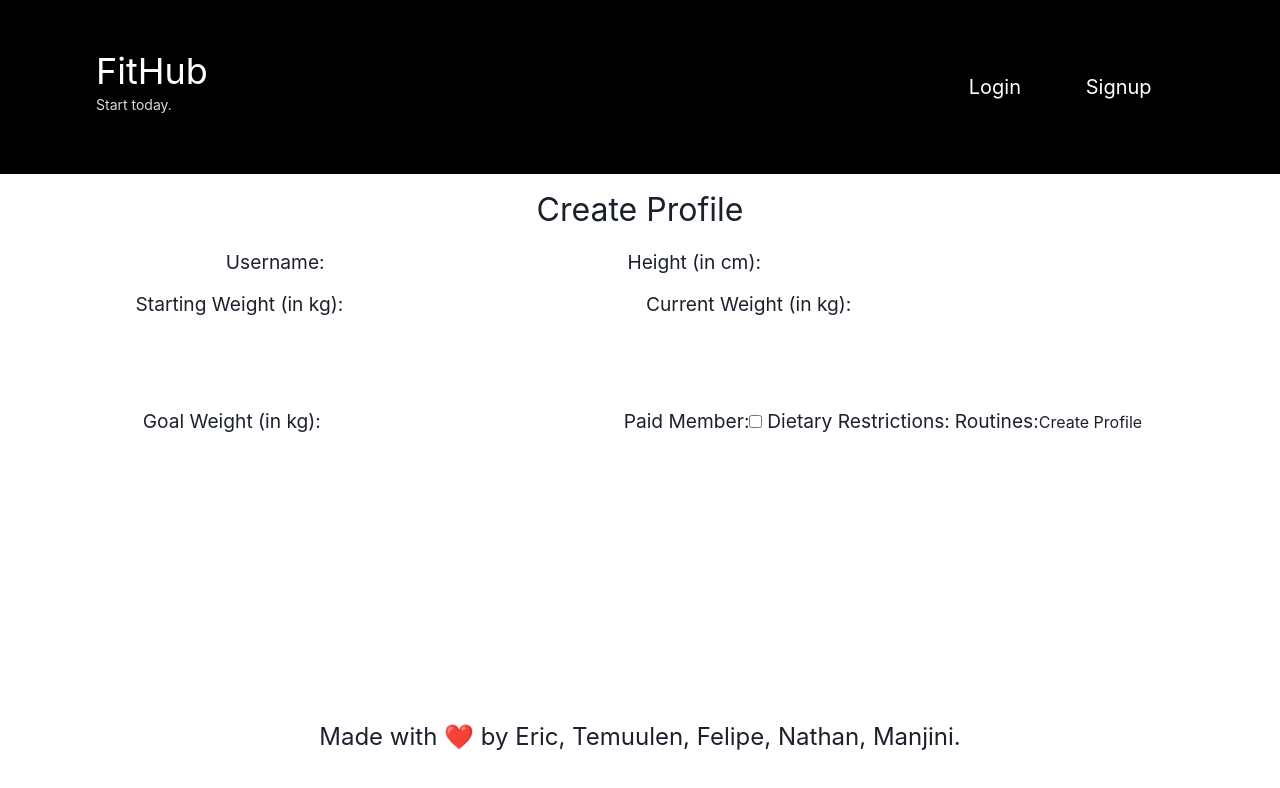
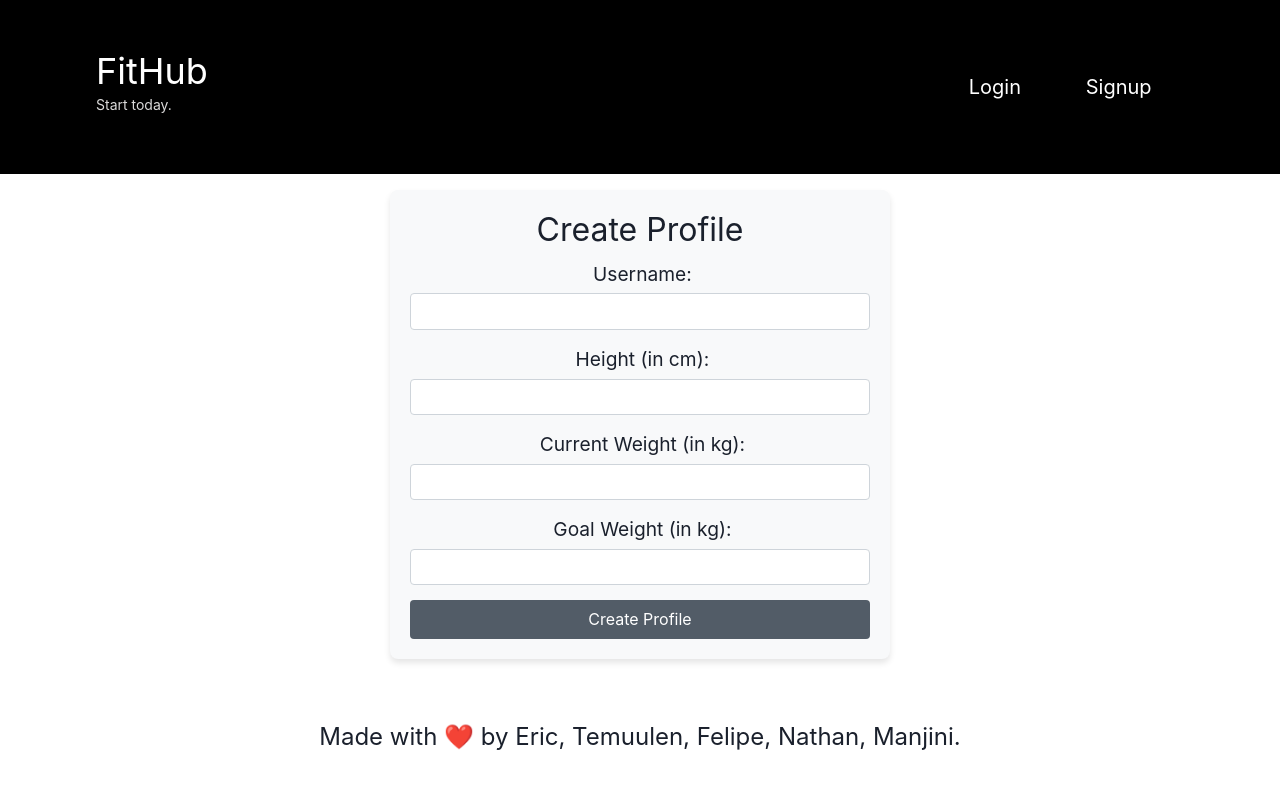
Before and after one commit to Eric-K-Smyth/FitHub, a React (Vite) app in the folder client/: page /questionnaire in a window 1280 px wide. Shown: the top 788 px of the page. Built offline with nearby package versions, Linux system fonts and the light colour scheme.

Commit message:
updated the custom page, and the questionairre page

```diff
--- a/client/src/pages/Custom.css
+++ /dev/null
@@ -1,23 +0,0 @@
-.workout-container {
-    display: flex;
-    flex-direction: column;
-    padding: 20px;
-  }
-
-  .category-section {
-    margin-bottom: 20px;
-  }
-
-  .workout-rows {
-    display: flex;
-    flex-wrap: wrap;
-    gap: 20px;
-  }
-
-  .workout-block {
-    border: 1px solid #ccc;
-    border-radius: 8px;
-    overflow: hidden;
-    box-shadow: 0 2px 5px rgba(0, 0, 0, 0.1);
-    width: calc(25% - 20px);
-  }
--- a/client/src/pages/Custom.jsx
+++ b/client/src/pages/Custom.jsx
@@ -3,7 +3,7 @@ import { useQuery } from '@apollo/client';
 import { GET_WORKOUTS } from '../utils/queries';
 import WorkoutBlock from '../components/WorkoutBlock';
 // import CustomRoutine from '../components/CustomRoutine';
-import './Custom.css';
+import './Style.css';
 
 const Custom = () => {
   const { loading, error, data } = useQuery(GET_WORKOUTS);
--- a/client/src/pages/Questionnaire.jsx
+++ b/client/src/pages/Questionnaire.jsx
@@ -3,6 +3,7 @@ import { useNavigate } from 'react-router-dom';
 import { useMutation } from '@apollo/client';
 import { CREATE_PROFILE } from '../utils/mutations';
 import Auth from '../utils/auth';
+import './Style.css';
 
 const Questionnaire = () => {
   const [formData, setFormData] = useState({
@@ -12,7 +13,7 @@ const Questionnaire = () => {
     bw_start: '',
     bw_current: '',
     bw_goal: '',
-    dietary: ['654d4b4be6f309e1658ca671'],
+    // dietary: ['654d4b4be6f309e1658ca671'],THIS INFORMATION IS BEING COLLECTED IN THE MEAL PLANNER ALREADY
     routines: ['654d4b4be6f309e1658ca680'],
     calendar: ['2023-11-09'],
   });
@@ -21,11 +22,27 @@ const Questionnaire = () => {
   const [createProfile] = useMutation(CREATE_PROFILE);
 
   const handleChange = (e) => {
-    const { name, value, type, checked } = e.target;
+    const { name, type, checked, options } = e.target;
+
+    if (type === 'checkbox') {
       setFormData({
         ...formData,
-        [name]: type === 'checkbox' ? checked : value,
+        [name]: checked,
       });
+    } else if (type === 'select-multiple') {
+      let values = Array.from(options)
+                       .filter(option => option.selected)
+                       .map(option => option.value);
+      setFormData({
+        ...formData,
+        [name]: values,
+      });
+    } else {
+      setFormData({
+        ...formData,
+        [name]: e.target.value,
+      });
+    }
   };
 
   console.log('THIS IS THE FORMDATA:', formData);
@@ -47,33 +64,30 @@ const Questionnaire = () => {
       return;
     }
     const parsedHeight = formData.height ? parseInt(formData.height) : null;
-    const parsedStartWeight = formData.bw_start ? parseInt(formData.bw_start) : null;
     const parsedCurrentWeight = formData.bw_current ? parseInt(formData.bw_current) : null;
     const parsedGoalWeight = formData.bw_goal ? parseInt(formData.bw_goal) : null;
 
     if (
       parsedHeight === null ||
-      parsedStartWeight === null ||
       parsedCurrentWeight === null ||
       parsedGoalWeight === null
     ) {
       console.error('One or more numeric fields are invalid.');
       return;
     }
-
   try {
     const { data } = await createProfile({
       variables: {
         id: userId,
         username: username,
         height: parsedHeight,
-        payMember: formData.payMember,
-        bw_start: parsedStartWeight,
-        bw_current: parsedCurrentWeight,
-        bw_goal: parsedGoalWeight,
-        dietary: formData.dietary,
-        routines: formData.routines,
-        calendar: formData.calendar,
+        payMember: true, //HARDCODED FOR NOW
+        bwStart: parsedCurrentWeight,
+        bwCurrent: parsedCurrentWeight,
+        bwGoal: parsedGoalWeight,
+        // dietary: formData.dietary,
+        // routines: formData.routines,
+        // calendar: formData.calendar,
       },
     });
 
@@ -92,80 +106,69 @@ const Questionnaire = () => {
 
   return (
     <div className="questionnaire">
-      <form onSubmit={handleSubmit}>
-        <h2>Create Profile</h2>
-        <label>
-          Username:
+      <h2>Create Profile</h2>
+      <form onSubmit={handleSubmit} className="profile-form">
+        <div className="form-group">
+          <label htmlFor="username">Username:</label>
           <input
             type="text"
+            id="username"
             name="username"
             value={formData.username}
             onChange={handleChange}
             required
           />
-        </label>
-        <label>
-          Height (in cm):
+        </div>
+        <div className="form-group">
+          <label htmlFor="height">Height (in cm):</label>
           <input
             type="number"
+            id="height"
             name="height"
             value={formData.height}
             onChange={handleChange}
             required
           />
-        </label>
-        <label>
-          Starting Weight (in kg):
+        </div>
+        <div className="form-group">
+          <label htmlFor="bw_current">Current Weight (in kg):</label>
           <input
             type="number"
-            name="bw_start"
-            value={formData.bw_start}
-            onChange={handleChange}
-            required
-          />
-        </label>
-        <label>
-          Current Weight (in kg):
-          <input
-            type="number"
+            id="bw_current"
             name="bw_current"
             value={formData.bw_current}
             onChange={handleChange}
             required
           />
-        </label>
-        <label>
-          Goal Weight (in kg):
+        </div>
+        <div className="form-group">
+          <label htmlFor="bw_goal">Goal Weight (in kg):</label>
           <input
             type="number"
+            id="bw_goal"
             name="bw_goal"
             value={formData.bw_goal}
             onChange={handleChange}
             required
           />
-        </label>
-        <label>
-          Paid Member:
-          <input
-            type="checkbox"
-            name="payMember"
-            checked={formData.payMember}
+        </div>
+        {/* <div className="form-group">
+          <label htmlFor="dietary">Dietary Restrictions:</label>
+          <select
+            multiple
+            id="dietary"
+            name="dietary"
+            value={formData.dietary}
             onChange={handleChange}
-          />
-        </label>
-        <label>
-          Dietary Restrictions:
-          <select multiple name="dietary" value={formData.dietary} onChange={handleChange}>
-            {/* DIETARY OPTIONS HERE */}
+          >
+            <option value="Paleo">Paleo</option>
+            <option value="Vegan">Vegan</option>
+            <option value="Vegetarian">Vegetarian</option>
+            <option value="Ketogenic">Ketogenic</option>
+            <option value="GlutenFree">Gluten Free</option>
           </select>
-        </label>
-        <label>
-          Routines:
-          <select multiple name="routines" value={formData.routines} onChange={handleChange}>
-            {/* ROUTINE OPTIONS HERE */}
-          </select>
-        </label>
-        <button type="submit">Create Profile</button>
+        </div> */}
+        <button type="submit" className="submit-btn">Create Profile</button>
       </form>
     </div>
   );
--- /dev/null
+++ b/client/src/pages/Style.css
@@ -0,0 +1,64 @@
+.workout-container {
+  display: flex;
+  flex-direction: column;
+  padding: 20px;
+}
+
+.category-section {
+  margin-bottom: 20px;
+}
+
+.workout-rows {
+  display: flex;
+  flex-wrap: wrap;
+  gap: 20px;
+  justify-content: flex-start;
+}
+
+.workout-block {
+  border: 1px solid #ccc;
+  border-radius: 8px;
+  overflow: hidden;
+  box-shadow: 0 2px 5px rgba(0, 0, 0, 0.1);
+  width: 200px !important;
+  margin-bottom: 20px;
+}
+.questionnaire {
+  max-width: 500px;
+  margin: 0 auto;
+  padding: 20px;
+  background: #f8f9fa;
+  border-radius: 8px;
+  box-shadow: 0 4px 6px rgba(0, 0, 0, 0.1);
+}
+
+.profile-form .form-group {
+  margin-bottom: 15px;
+}
+
+.profile-form label {
+  display: block;
+  margin-bottom: 5px;
+}
+
+.profile-form input,
+.profile-form select {
+  width: 100%;
+  padding: 8px;
+  border: 1px solid #ced4da;
+  border-radius: 4px;
+}
+
+.submit-btn {
+  width: 100%;
+  padding: 10px;
+  background-color: #525c67;
+  color: white;
+  border: none;
+  border-radius: 4px;
+  cursor: pointer;
+}
+
+.submit-btn:hover {
+  background-color: #0056b3;
+}
--- a/client/src/utils/mutations.js
+++ b/client/src/utils/mutations.js
@@ -25,46 +25,23 @@ export const ADD_USER = gql`
 `;
 
 export const CREATE_PROFILE = gql`
-  mutation createProfile(
-    $id: ID!,
-    $username: String,
-    $height: Int,
-    $payMember: Boolean,
-    $bw_start: Int,
-    $bw_current: Int,
-    $bw_goal: Int,
-    $dietary: [ID],
-    $routines: [ID],
-  ) {
-    createProfile(
-      id: $id,
-      username: $username,
-      height: $height,
-      payMember: $payMember,
-      bw_start: $bw_start,
-      bw_current: $bw_current,
-      bw_goal: $bw_goal,
-      dietary: $dietary,
-      routines: $routines,
-    ) {
-      _id,
-      username,
-      height,
-      payMember,
-      bw_start,
-      bw_current,
-      bw_goal,
-      dietary {
-        _id,
-        name,
-        createdAt,
-      }
-      routines {
-        _id,
-        name,
-      }
+mutation Mutation($id: ID!, $height: Int!, $bwStart: Int!, $username: String, $payMember: Boolean, $dietary: [String], $routines: [String], $calendar: [String], $bwCurrent: Int, $bwGoal: Int!) {
+  createProfile(_id: $id, height: $height, bw_start: $bwStart, username: $username, payMember: $payMember, dietary: $dietary, routines: $routines, calendar: $calendar, bw_current: $bwCurrent, bw_goal: $bwGoal) {
+    _id
+    bw_current
+    bw_goal
+    bw_start
+    calendar
+    dietary {
+      _id
     }
+    height
+    payMember
+    routines {
+      _id
+    }
+    username
   }
-`;
+}`;
 
 // we need all the mutations from the typedef/resolvers
```
